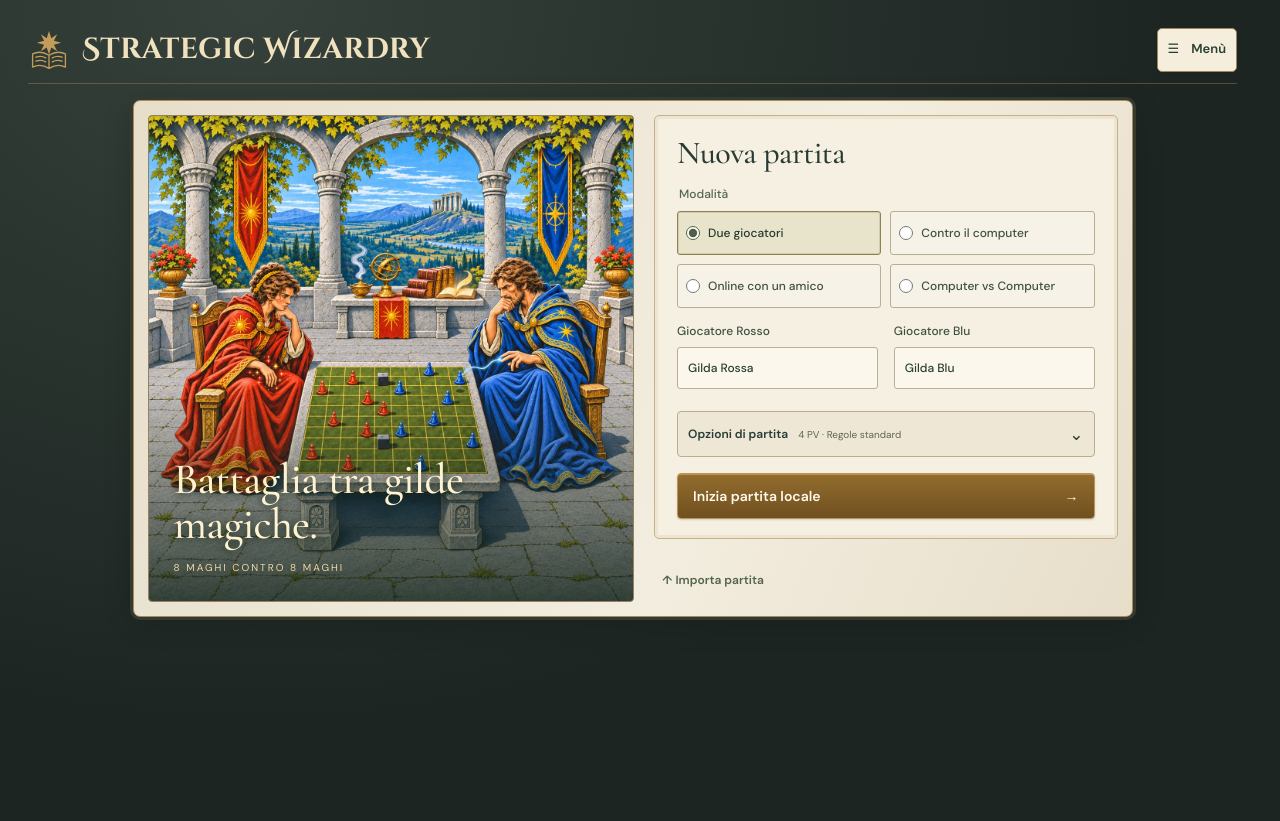
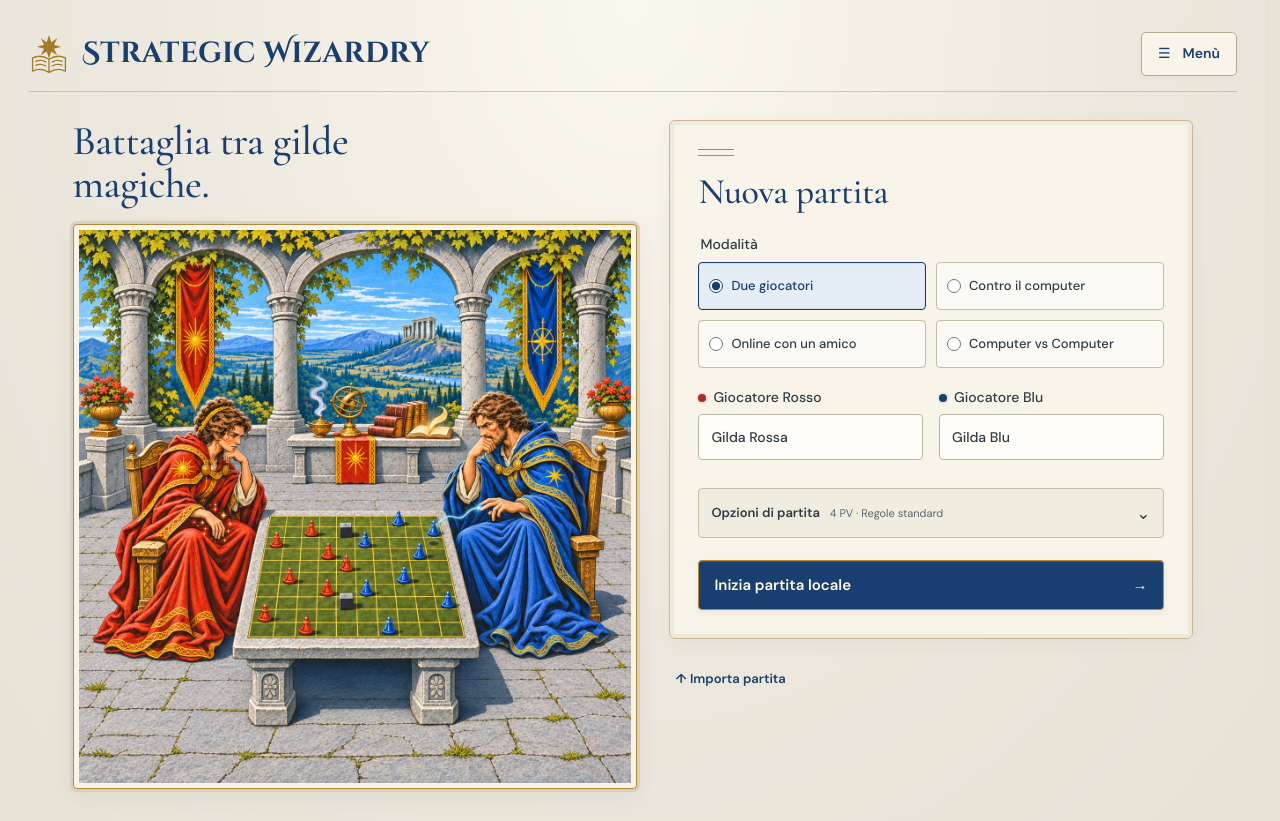
Before and after one commit to ipe3000/SW, a React (Vite) app: page / in a window 1280 px wide. Before the commit the page ends 800 px from the top, so only its background shows below. Built offline with nearby package versions, Linux system fonts and the light colour scheme.

Commit message:
Match homepage styling to the illustrated guild cloister

```diff
--- a/src/main.tsx
+++ b/src/main.tsx
@@ -9,6 +9,7 @@ import './ui/meadow-theme.css';
 import './ui/play-layout.css';
 import './ui/fantasy-realism.css';
 import './ui/rules.css';
+import './ui/entry-cloister.css';
 
 const laboratory = new URLSearchParams(location.search).get('lab') === '1' || location.hash.startsWith('#invito=');
 const online = new URLSearchParams(location.search).get('online') === '1' || location.hash.startsWith('#duello=');
--- a/src/ui/EntryScene.tsx
+++ b/src/ui/EntryScene.tsx
@@ -2,8 +2,8 @@ import type { ReactNode } from 'react';
 
 export function EntryScene() {
   return <section className="entry-scene" aria-label="Due maghi si sfidano su una scacchiera magica">
-    <img src={`${import.meta.env.BASE_URL}assets/guild-strategy-entry.webp`} alt="Una maga rossa e un mago blu giocano su una scacchiera magica, tra antiche arcate." width="1254" height="1254" fetchPriority="high"/>
-    <div className="entry-scene-caption"><h1>Battaglia tra gilde magiche.</h1><p>8 MAGHI CONTRO 8 MAGHI</p></div>
+    <header className="entry-scene-caption"><h1>Battaglia tra gilde magiche.</h1></header>
+    <div className="entry-artwork"><img src={`${import.meta.env.BASE_URL}assets/guild-strategy-entry.webp`} alt="Una maga rossa e un mago blu giocano su una scacchiera magica, tra antiche arcate." width="1254" height="1254" fetchPriority="high"/></div>
   </section>;
 }
 
--- /dev/null
+++ b/src/ui/entry-cloister.css
@@ -0,0 +1,134 @@
+/* The entry page takes its materials and colours from the illustrated cloister. */
+html:has(.local-app:not(.in-match)) { background: #e8e3d7; }
+body:has(.local-app:not(.in-match)) {
+  min-width: 0;
+  background: radial-gradient(ellipse at 50% 0, #fbf8ef 0, #ede8dd 55%, #e8e3d7 100%);
+}
+.local-app:not(.in-match) {
+  --green: #193f70;
+  --gold: #b58a32;
+  --line: #b58a324d;
+  --muted: #5b6670;
+  color: #303d46;
+  padding-bottom: 32px;
+}
+.local-app:not(.in-match) .topbar { height: 76px; margin-bottom: 28px; border-color: #b58a3266; }
+.local-app:not(.in-match) .brand { color: #193f70; }
+.local-app:not(.in-match) .brand > .brand-sigil { color: #a47b28; }
+.local-app:not(.in-match) .topbar nav .text-button {
+  background: #f8f4e9; color: #193f70; border-color: #b5aa91; border-radius: 5px;
+  padding-inline: 16px; font-size: 14px; box-shadow: 0 2px 4px #303d4608;
+}
+.local-app:not(.in-match) .topbar nav .text-button:hover { background: #ede6d4; border-color: #967127; }
+.local-app:not(.in-match) .fantasy-entry {
+  max-width: 1120px; width: 100%; margin: 0 auto;
+  grid-template-columns: minmax(0, 1.08fr) minmax(0, 1fr);
+  grid-template-rows: auto 1fr;
+  gap: 18px 32px; padding: 0; border: 0; border-radius: 0;
+  background: none; box-shadow: none; align-items: start;
+}
+.local-app:not(.in-match) .entry-scene {
+  position: static; width: 100%; height: auto; min-height: 0; aspect-ratio: auto;
+  border: 0; border-radius: 0; background: none; overflow: visible;
+}
+.local-app:not(.in-match) .entry-scene::after { content: none; }
+.local-app:not(.in-match) .entry-scene-caption {
+  position: static; margin: 0 0 18px; color: #193f70;
+}
+.local-app:not(.in-match) .entry-scene-caption h1 {
+  max-width: 15ch; margin: 0; font: 500 clamp(32px, 3.2vw, 44px)/1.05 'Cormorant Garamond', Georgia, serif;
+  letter-spacing: -.5px; text-shadow: none;
+}
+.entry-artwork {
+  padding: 5px; border: 1px solid #b58a32; border-radius: 4px;
+  background: #f8f4e9; box-shadow: 0 0 0 3px #d8d1c1, 0 8px 24px #303d4612;
+}
+.entry-artwork > img { display: block; width: 100%; height: auto; aspect-ratio: 1; border-radius: 1px; }
+.local-app:not(.in-match) .fantasy-entry > .new-game {
+  position: relative; padding: 28px; border: 1px solid #c8b994; border-radius: 6px;
+  background: #f8f4e9; box-shadow: 0 5px 20px #303d460b, inset 0 0 0 4px #f0eadd;
+}
+.local-app:not(.in-match) .new-game::before {
+  content: ''; display: block; width: 36px; height: 5px; margin-bottom: 17px;
+  border-block: 1px solid #b58a32;
+}
+.local-app:not(.in-match) .fantasy-entry .new-game h2 {
+  margin-bottom: 24px; font: 500 36px/1.05 'Cormorant Garamond', Georgia, serif; color: #193f70;
+}
+@media (max-width: 380px) {
+  .local-app:not(.in-match) .brand-wordmark strong { display: block; }
+}
+.local-app:not(.in-match) .fantasy-entry .new-game label,
+.local-app:not(.in-match) .mode-choice legend { color: #303d46; font-size: 14px; }
+.local-app:not(.in-match) .mode-choice { margin-bottom: 20px; gap: 10px; }
+.local-app:not(.in-match) .fantasy-entry .mode-choice label {
+  padding: 12px 10px; min-height: 48px; font-size: 13px; line-height: 1.4;
+  background: #fcfaf4; border: 1px solid #c4bda9; border-radius: 4px; box-shadow: none;
+}
+.local-app:not(.in-match) .fantasy-entry .mode-choice label:hover { border-color: #6583a3; background: #f0f4f7; }
+.local-app:not(.in-match) .fantasy-entry .mode-choice label:has(input:checked) {
+  color: #193f70; background: #e5edf6; border-color: #193f70; box-shadow: inset 0 0 0 1px #193f7014;
+}
+.local-app:not(.in-match) .fantasy-entry .mode-choice input { accent-color: #193f70; }
+.local-app:not(.in-match) input,
+.local-app:not(.in-match) select,
+.local-app:not(.in-match) textarea {
+  background: #fffdf8; color: #303d46; border: 1px solid #bab6a6; border-radius: 4px; font-size: 14px;
+}
+.local-app:not(.in-match) .fantasy-entry .new-game input:not([type='radio']),
+.local-app:not(.in-match) select { min-height: 46px; padding: 10px 12px; }
+.local-app:not(.in-match) .form-pair > label::before {
+  content: ''; display: inline-block; width: 8px; height: 8px; margin-right: 7px;
+  border-radius: 50%; background: #a52d25; box-shadow: 0 0 0 2px #a52d2514;
+}
+.local-app:not(.in-match) .form-pair > label:nth-child(2)::before { background: #193f70; box-shadow: 0 0 0 2px #193f7014; }
+.local-app:not(.in-match) .fantasy-entry .setup-options {
+  margin-top: 20px; padding-inline: 12px; background: #f0ecdf; border-color: #c8bfa8;
+}
+.local-app:not(.in-match) .setup-options > summary { min-height: 48px; flex-wrap: wrap; font-size: 13px; color: #303d46; }
+.local-app:not(.in-match) .setup-options > summary > span { font-size: 11px; color: #5b6670; }
+.local-app:not(.in-match) .button.primary {
+  background: #193f70; color: #fff9e9; border: 1px solid #b58a32; border-radius: 4px;
+  box-shadow: inset 0 1px 0 #ffffff1f, 0 3px 6px #193f7014;
+}
+.local-app:not(.in-match) .button.primary:hover:not(:disabled) { background: #245487; }
+.local-app:not(.in-match) .button.primary:active:not(:disabled) { background: #12315a; box-shadow: inset 0 2px 3px #0003; }
+.local-app:not(.in-match) .button.primary:disabled { background: #d2d7dc; color: #58616b; border-color: #aab2b9; box-shadow: none; }
+.local-app:not(.in-match) .fantasy-entry .new-game form > .button { min-height: 50px; margin-top: 22px; font-size: 15px; }
+.local-app:not(.in-match) .button.secondary { background: #fcfaf4; border-color: #b7ac90; color: #193f70; }
+.local-app:not(.in-match) .button.secondary:hover:not(:disabled) { background: #e5edf6; }
+.local-app:not(.in-match) .button.ghost,
+.local-app:not(.in-match) .entry-saves summary,
+.local-app:not(.in-match) .join-online-entry > summary { color: #193f70; font-size: 13px; }
+.local-app:not(.in-match) .fantasy-entry > .entry-saves { padding: 0 6px; }
+.local-app:not(.in-match) .entry-saves .entry-import .button { min-height: 44px; font-size: 13px; }
+.local-app:not(.in-match) .entry-saves .saved-list button { font-size: 14px; }
+.local-app:not(.in-match) .entry-saves .saved-list button small,
+.local-app:not(.in-match) .entry-saves .backup-info p,
+.local-app:not(.in-match) .fantasy-entry .online-mode-intro,
+.local-app:not(.in-match) .fantasy-entry .computer-intro { color: #5b6670!important; font-size: 13px!important; }
+.local-app:not(.in-match) .join-online-entry { border-color: #c8bfa8; }
+.local-app:not(.in-match) :focus-visible { outline: 3px solid #30689d; outline-offset: 3px; }
+@media (max-width: 1000px) and (min-width: 761px) {
+  .local-app:not(.in-match) .fantasy-entry { gap: 18px 22px; }
+  .local-app:not(.in-match) .fantasy-entry > .new-game { padding: 22px 18px; }
+  .local-app:not(.in-match) .fantasy-entry .mode-choice label { font-size: 12px; }
+}
+@media (max-width: 760px) {
+  .local-app:not(.in-match) { padding: 12px 16px 24px; }
+  .local-app:not(.in-match) .topbar { height: 60px; margin-bottom: 24px; gap: 12px; }
+  .local-app:not(.in-match) .topbar .brand > .brand-wordmark { font-size: clamp(14px, 4.3vw, 22px); }
+  .local-app:not(.in-match) .brand > .brand-sigil { width: 26px; height: 30px; }
+  .local-app:not(.in-match) .topbar nav .text-button { font-size: 12px; padding-inline: 10px; }
+  .local-app:not(.in-match) .fantasy-entry { gap: 24px; }
+  .local-app:not(.in-match) .entry-scene-caption { margin-bottom: 18px; }
+  .local-app:not(.in-match) .entry-scene-caption h1 { font-size: 36px; }
+  .local-app:not(.in-match) .fantasy-entry > .new-game { padding: 24px 18px; }
+  .local-app:not(.in-match) .fantasy-entry .new-game h2 { font-size: 32px; margin-bottom: 22px; }
+  .local-app:not(.in-match) .fantasy-entry > .entry-saves { padding-inline: 2px; }
+}
+@media (max-width: 380px) {
+  .local-app:not(.in-match) .setup-options > summary { display: grid; grid-template-columns: 1fr auto; gap: 5px 8px; padding-block: 8px; }
+  .local-app:not(.in-match) .setup-options > summary > span { grid-column: 1; }
+  .local-app:not(.in-match) .setup-options > summary::after { grid-column: 2; grid-row: 1 / span 2; margin-left: 0; }
+}
```
Also changed, not shown: 1 other file (tests, documents, lock files or other folders).
